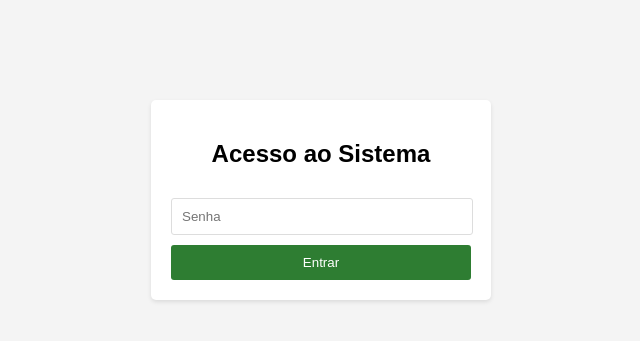
After one commit to c-senju/ponto-fazenda, a Flask app: page /login in a window 1280 px wide. The commit adds this page. Shown: the top 341 px of the page, without its empty margins (319-959 px from the left). Run offline with Flask 3, Linux system fonts and the light colour scheme; some libraries are stand-ins or nearby versions.

Commit message:
feat: Implement full feature set for time clock system
- Implements data parsing for ZKTeco protocol.
- Adds employee name mapping to the dashboard.
- Creates an Excel export feature for time records.
- Implements simple password protection for the web interface.

```diff
--- a/app.py
+++ b/app.py
@@ -1,9 +1,12 @@
 import os
-from flask import Flask, render_template, request
+from flask import Flask, render_template, request, make_response, session, redirect, url_for, flash
 import psycopg2
+import pandas as pd
 from datetime import datetime
+from io import BytesIO
 
 app = Flask(__name__)
+app.secret_key = 'sua_senha_super_secreta_aqui' # Troque por uma senha mais forte
 
 # Pega a URL que você configurou no Render
 DATABASE_URL = os.environ.get('DATABASE_URL')
@@ -35,34 +38,115 @@ def init_db():
 # Chamamos a inicialização assim que o script carrega
 init_db()
 
+# Dicionário para mapear IDs de funcionários para nomes
+funcionarios = {
+    "1": "João",
+    "2": "Maria",
+}
+
+@app.route('/login', methods=['GET', 'POST'])
+def login():
+    if request.method == 'POST':
+        # Senha hardcoded para simplicidade
+        if request.form['password'] == 'admin':
+            session['logged_in'] = True
+            flash('Login realizado com sucesso!')
+            return redirect(url_for('index'))
+        else:
+            flash('Senha incorreta!')
+    return render_template('login.html')
+
+@app.route('/logout')
+def logout():
+    session.pop('logged_in', None)
+    flash('Você foi desconectado.')
+    return redirect(url_for('login'))
+
 @app.route('/')
 def index():
+    if not session.get('logged_in'):
+        return redirect(url_for('login'))
     try:
         conn = get_db_connection()
         cur = conn.cursor()
-        # No Postgres, não usamos a função datetime(), apenas o nome da coluna
         cur.execute("SELECT func_id, horario FROM registros ORDER BY horario DESC LIMIT 50")
-        dados = cur.fetchall()
+        dados_brutos = cur.fetchall()
         cur.close()
         conn.close()
-        return render_template('index.html', pontos=dados)
+
+        # Mapeia o ID para o nome do funcionário
+        dados_mapeados = []
+        for registro in dados_brutos:
+            func_id = registro[0]
+            nome = funcionarios.get(func_id, f"ID {func_id}") # Usa o ID se o nome não for encontrado
+            dados_mapeados.append((nome, registro[1]))
+
+        return render_template('index.html', pontos=dados_mapeados)
     except Exception as e:
         return f"Erro ao carregar os dados: {e}"
 
 @app.route('/iclock/cdata', methods=['POST', 'GET'])
 def receber_ponto():
+    # O ZKTeco envia os dados no corpo da requisição, não como formulário
+    raw_data = request.get_data(as_text=True)
+    print(f"Dados recebidos do relógio: {raw_data}") # Log para depuração
+
     try:
         conn = get_db_connection()
         cur = conn.cursor()
-        # Registra uma batida de teste
-        cur.execute("INSERT INTO registros (func_id, horario) VALUES (%s, %s)",
-                    ("Funcionario_Fazenda", datetime.now()))
+
+        # Os dados podem ter várias linhas, separadas por \r\n
+        lines = raw_data.strip().split('\r\n')
+        for line in lines:
+            parts = line.split('\t')
+            if len(parts) >= 2:
+                # O formato é: YYYY-MM-DD HH:MM:SS\tID_do_Funcionario\t...
+                horario_str = parts[0]
+                func_id = parts[1]
+
+                # Converte a string para um objeto datetime
+                horario = datetime.strptime(horario_str, '%Y-%m-%d %H:%M:%S')
+
+                cur.execute("INSERT INTO registros (func_id, horario) VALUES (%s, %s)",
+                            (func_id, horario))
         conn.commit()
         cur.close()
         conn.close()
         return "OK"
     except Exception as e:
+        print(f"Erro ao salvar ponto: {e}") # Log do erro no servidor
         return f"Erro ao salvar ponto: {e}"
+
+@app.route('/export')
+def export_excel():
+    if not session.get('logged_in'):
+        return redirect(url_for('login'))
+    try:
+        conn = get_db_connection()
+        # Seleciona todos os registros, sem limite
+        df = pd.read_sql_query("SELECT func_id, horario FROM registros ORDER BY horario DESC", conn)
+        conn.close()
+
+        # Mapeia os IDs para nomes no DataFrame
+        df['func_id'] = df['func_id'].map(funcionarios).fillna(df['func_id'])
+        df.rename(columns={'func_id': 'Funcionário', 'horario': 'Data e Hora'}, inplace=True)
+
+        # Cria um arquivo Excel em memória
+        output = BytesIO()
+        with pd.ExcelWriter(output, engine='openpyxl') as writer:
+            df.to_excel(writer, index=False, sheet_name='Registros')
+
+        output.seek(0)
+
+        # Prepara a resposta para download
+        response = make_response(output.getvalue())
+        response.headers["Content-Disposition"] = "attachment; filename=registros_ponto.xlsx"
+        response.headers["Content-type"] = "application/vnd.openxmlformats-officedocument.spreadsheetml.sheet"
+
+        return response
+
+    except Exception as e:
+        return f"Erro ao exportar dados: {e}"
 
 if __name__ == '__main__':
     app.run()
--- a/requirements.txt
+++ b/requirements.txt
@@ -1,2 +1,5 @@
 flask
 gunicorn
+psycopg2-binary
+pandas
+openpyxl
--- /dev/null
+++ b/templates/login.html
@@ -0,0 +1,55 @@
+<!DOCTYPE html>
+<html>
+<head>
+    <title>Login - Ponto Fazenda</title>
+    <style>
+        body { font-family: sans-serif; text-align: center; background: #f4f4f4; }
+        .login-container {
+            background: white;
+            padding: 20px;
+            margin: 100px auto;
+            width: 300px;
+            border-radius: 5px;
+            box-shadow: 0 2px 4px rgba(0,0,0,0.1);
+        }
+        input[type="password"] {
+            width: calc(100% - 20px);
+            padding: 10px;
+            margin: 10px 0;
+            border: 1px solid #ddd;
+            border-radius: 3px;
+        }
+        input[type="submit"] {
+            width: 100%;
+            padding: 10px;
+            background: #2e7d32;
+            color: white;
+            border: none;
+            border-radius: 3px;
+            cursor: pointer;
+        }
+        .flash {
+            padding: 10px;
+            margin-bottom: 10px;
+            border-radius: 3px;
+            background: #ffcdd2; /* Cor de fundo para erros */
+            color: #c62828; /* Cor do texto para erros */
+            border: 1px solid #c62828;
+        }
+    </style>
+</head>
+<body>
+    <div class="login-container">
+        <h2>Acesso ao Sistema</h2>
+        {% with messages = get_flashed_messages() %}
+          {% if messages %}
+            <div class="flash">{{ messages[0] }}</div>
+          {% endif %}
+        {% endwith %}
+        <form method="post">
+            <input type="password" name="password" placeholder="Senha" required>
+            <input type="submit" value="Entrar">
+        </form>
+    </div>
+</body>
+</html>
```
Also changed, not shown: templates/index.html (+25 -2 lines).
